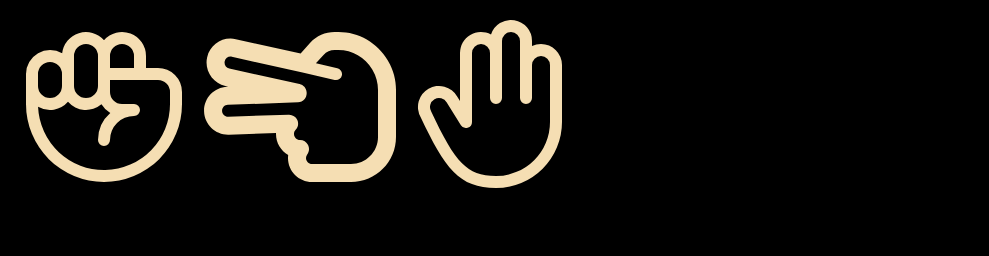
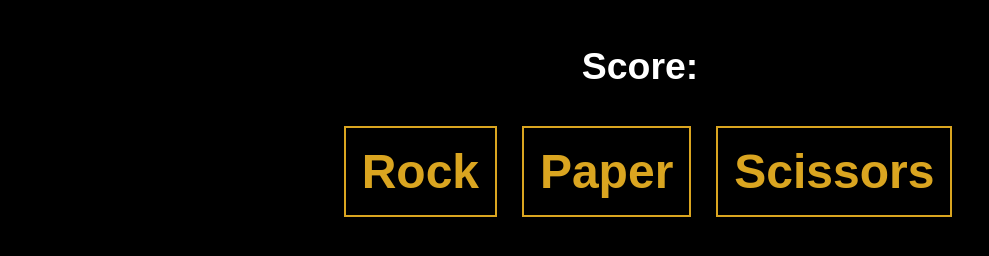
Before and after one commit to karimdevelops/rock-paper-scissors, a plain HTML site: page index.html in a window 1280 px wide. Shown: the whole page, without its empty margins (0-989 px from the left). Drawn offline with Linux system fonts and the light colour scheme.

Commit message:
Replace icons with buttons

```diff
--- a/index.html
+++ b/index.html
@@ -8,46 +8,11 @@
     <script src="scripts/script.js"></script>
   </head>
   <body>
-    <div id="options">
-      <svg
-        xmlns="http://www.w3.org/2000/svg"
-        width="1em"
-        height="1em"
-        viewBox="0 0 256 256"
-        id="rock"
-        class="rps-icon"
-      >
-        <path
-          fill="currentColor"
-          d="M200 80h-16V64a32 32 0 0 0-56-21.13a32 32 0 0 0-55.79 17.55A32 32 0 0 0 24 88v40a104 104 0 0 0 208 0v-16a32 32 0 0 0-32-32m-48-32a16 16 0 0 1 16 16v16h-32V64a16 16 0 0 1 16-16M88 64a16 16 0 0 1 32 0v40a16 16 0 0 1-32 0ZM40 88a16 16 0 0 1 32 0v16a16 16 0 0 1-32 0Zm176 40a88 88 0 0 1-175.92 3.75A31.93 31.93 0 0 0 80 125.13a31.93 31.93 0 0 0 44.58 3.35a32.2 32.2 0 0 0 11.8 11.44A47.88 47.88 0 0 0 120 176a8 8 0 0 0 16 0a32 32 0 0 1 32-32a8 8 0 0 0 0-16h-16a16 16 0 0 1-16-16V96h64a16 16 0 0 1 16 16Z"
-        />
-      </svg>
-      <svg
-        xmlns="http://www.w3.org/2000/svg"
-        width="1em"
-        height="1em"
-        viewBox="0 0 512 512"
-        id="paper"
-        class="rps-icon"
-      >
-        <path
-          fill="currentColor"
-          d="M.2 276.3c-1.2-35.3 26.4-65 61.7-66.2l3.3-.1l-8.2-1.9C22.5 200.5.7 166.3 8.3 131.8s41.9-56.3 76.4-48.6l173 38.3c2.3-2.9 4.7-5.7 7.1-8.5l18.4-20.3C299.9 74.5 323.5 64 348.3 64h10.2c54.1 0 104.1 28.7 131.3 75.4l1.5 2.6c13.6 23.2 20.7 49.7 20.7 76.6V344c0 66.3-53.7 120-120 120H288c-35.3 0-64-28.7-64-64c0-2.8.2-5.6.5-8.3c-19.4-11-32.5-31.8-32.5-55.7v-2.4L66.4 338c-35.3 1.2-65-26.4-66.2-61.7m63.4-18.2c-8.8.3-15.7 7.7-15.4 16.5s7.7 15.7 16.5 15.4l161.5-5.6c9.8-.3 18.7 5.3 22.7 14.2s2.2 19.3-4.5 26.4c-2.8 2.9-4.4 6.7-4.4 11c0 8.8 7.2 16 16 16c9.1 0 17.4 5.1 21.5 13.3s3.2 17.9-2.3 25.1c-2 2.7-3.2 6-3.2 9.6c0 8.8 7.2 16 16 16h104c39.8 0 72-32.2 72-72V218.6c0-18.4-4.9-36.5-14.2-52.4l-1.5-2.6c-18.6-32-52.8-51.6-89.8-51.6h-10.2c-11.3 0-22 4.8-29.6 13.1l-17.5-15.9l17.5 15.9l-18.4 20.3c-.6.6-1.1 1.3-1.7 1.9l57 13.2c8.6 2 14 10.6 12 19.2s-10.6 14-19.2 12L262.8 172L74.3 130c-8.6-1.9-17.2 3.5-19.1 12.2s3.5 17.2 12.2 19.1l187.5 41.6c10.2 2.3 17.8 10.9 18.7 21.4l.1 1c.6 6.6-1.5 13.1-5.8 18.1s-10.6 7.9-17.2 8.2z"
-        />
-      </svg>
-      <svg
-        xmlns="http://www.w3.org/2000/svg"
-        width="1em"
-        height="1em"
-        viewBox="0 0 256 256"
-        id="scissors"
-        class="rps-icon"
-      >
-        <path
-          fill="currentColor"
-          d="M188 48a27.75 27.75 0 0 0-12 2.71V44a28 28 0 0 0-54.65-8.6A28 28 0 0 0 80 60v64l-3.82-6.13a28 28 0 0 0-48.6 27.82c16 33.77 28.93 57.72 43.72 72.69C86.24 233.54 103.2 240 128 240a88.1 88.1 0 0 0 88-88V76a28 28 0 0 0-28-28m12 104a72.08 72.08 0 0 1-72 72c-20.38 0-33.51-4.88-45.33-16.85C69.44 193.74 57.26 171 41.9 138.58a6 6 0 0 0-.3-.58a12 12 0 0 1 20.79-12a2 2 0 0 0 .14.23l18.67 30A8 8 0 0 0 96 152V60a12 12 0 0 1 24 0v60a8 8 0 0 0 16 0V44a12 12 0 0 1 24 0v76a8 8 0 0 0 16 0V76a12 12 0 0 1 24 0Z"
-        />
-      </svg>
+    <h3>Score:</h3>
+    <div id="userChoices">
+      <button id="rock">Rock</button>
+      <button id="paper">Paper</button>
+      <button id="scissors">Scissors</button>
     </div>
   </body>
 </html>
--- a/styles/style.css
+++ b/styles/style.css
@@ -1,8 +1,27 @@
 body {
   background: black;
+  color: white;
+  font-family: Arial, Helvetica, sans-serif;
+  font-size: 2rem;
+  display: flex;
+  flex-direction: column;
+  align-items: center;
 }
 
-.rps-icon {
-  color: wheat;
-  font-size: 12rem;
+button {
+  background-color: black;
+  font-size: 3rem;
+  font-weight: 700;
+  color: goldenrod;
+  padding: 1rem;
+  margin-left: 1rem;
+  border: 2px solid goldenrod;
+  box-shadow: inset 0 0 0 0 goldenrod;
+  transition: all 0.5s;
 }
+
+button:hover {
+  color: white;
+  box-shadow: inset 15rem 0 0 0 goldenrod;
+  cursor: pointer;
+}
```
